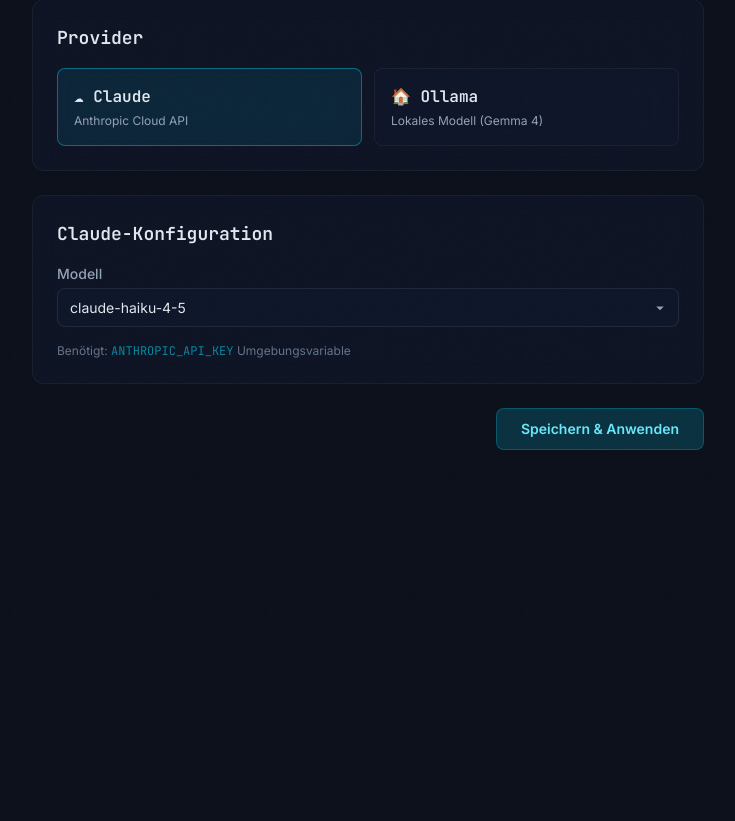
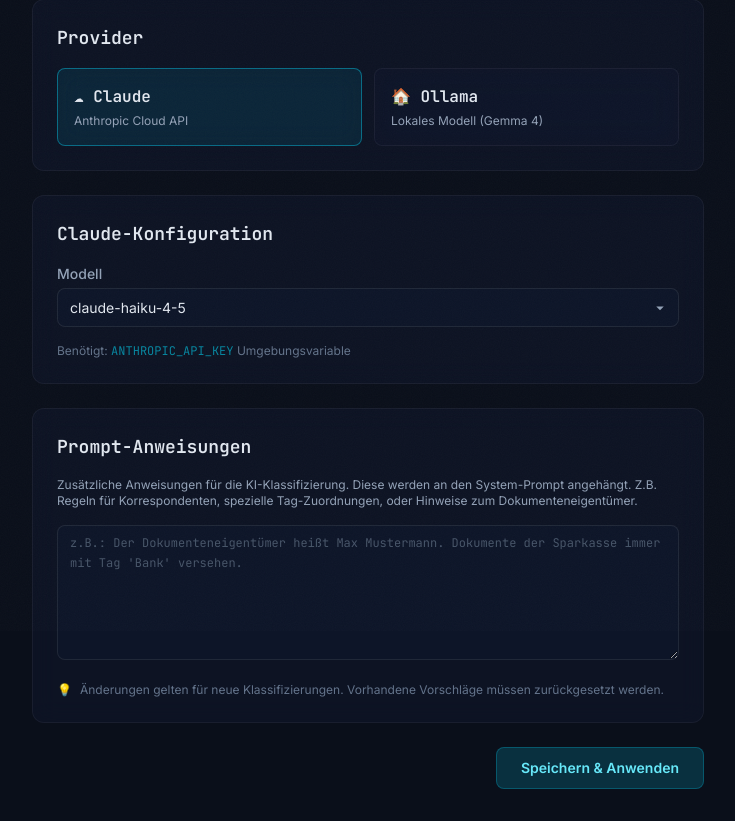
Before and after one commit to nerox89/paperly, a FastAPI app: page /settings in a window 1280 px wide. Shown: the part 169-990 px from the top of the page, without its empty margins (272-1007 px from the left). Before the commit the page ends 619 px from the top, so only its background shows below. Run offline with FastAPI, Linux system fonts and the light colour scheme; data that the repository does not hold is empty; parts of the project's set-up code (start-up, migrations or seed data) failed here and were passed over; some libraries are stand-ins or nearby versions.

Commit message:
Add custom prompt editor to settings page
Users can now add custom instructions that get appended to the system
prompt. Persisted in SQLite settings. Useful for:
- Specifying document owner name to exclude as correspondent
- Custom tag/correspondent mapping rules
- Language or formatting preferences

Co-authored-by: Copilot <223556219+Copilot@users.noreply.github.com>

```diff
--- a/src/paperly/app.py
+++ b/src/paperly/app.py
@@ -102,7 +102,8 @@ async def lifespan(app: FastAPI):
 
     # Build classifier with provider from settings
     provider = _build_provider(state.db)
-    state.classifier = Classifier(provider)
+    custom_prompt = state.db.get_setting("custom_prompt", "")
+    state.classifier = Classifier(provider, custom_prompt=custom_prompt)
 
     state.taxonomy = await state.paperless.get_taxonomy()
 
@@ -802,6 +803,7 @@ async def settings_view(request: Request):
         "claude_model": state.db.get_setting("claude_model", os.environ.get("PAPERLY_CLAUDE_MODEL", "claude-haiku-4-5")),
         "ollama_url": state.db.get_setting("ollama_url", os.environ.get("PAPERLY_OLLAMA_URL", "http://localhost:11434")),
         "ollama_model": state.db.get_setting("ollama_model", os.environ.get("PAPERLY_OLLAMA_MODEL", "gemma4:e4b")),
+        "custom_prompt": state.db.get_setting("custom_prompt", ""),
     }
     return templates.TemplateResponse(
         request,
@@ -821,22 +823,26 @@ async def settings_save(
     claude_model: Annotated[str, Form()] = "claude-haiku-4-5",
     ollama_url: Annotated[str, Form()] = "http://localhost:11434",
     ollama_model: Annotated[str, Form()] = "gemma4:e4b",
+    custom_prompt: Annotated[str, Form()] = "",
 ):
     """Save settings and switch provider."""
     state.db.set_setting("ai_provider", ai_provider)
     state.db.set_setting("claude_model", claude_model)
     state.db.set_setting("ollama_url", ollama_url)
     state.db.set_setting("ollama_model", ollama_model)
+    state.db.set_setting("custom_prompt", custom_prompt.strip())
 
     # Rebuild provider at runtime
     provider = _build_provider(state.db)
     state.classifier.provider = provider
+    state.classifier.custom_prompt = custom_prompt.strip()
 
     current = {
         "ai_provider": ai_provider,
         "claude_model": claude_model,
         "ollama_url": ollama_url,
         "ollama_model": ollama_model,
+        "custom_prompt": custom_prompt.strip(),
     }
     return templates.TemplateResponse(
         request,
--- a/src/paperly/classifier.py
+++ b/src/paperly/classifier.py
@@ -279,8 +279,9 @@ class OllamaProvider(BaseProvider):
 # ---------------------------------------------------------------------------
 
 class Classifier:
-    def __init__(self, provider: BaseProvider) -> None:
+    def __init__(self, provider: BaseProvider, custom_prompt: str = "") -> None:
         self._provider = provider
+        self.custom_prompt = custom_prompt
 
     @property
     def provider(self) -> BaseProvider:
@@ -302,10 +303,12 @@ class Classifier:
         truncated = _smart_truncate(content, MAX_CONTENT_CHARS)
         user_message = _build_user_message(truncated, taxonomy, original_title, filename)
 
-        # Local models benefit from few-shot examples and an explicit closing instruction
+        # Build system prompt: default + optional custom instructions
         system = SYSTEM_PROMPT
+        if self.custom_prompt:
+            system += f"\n\nZusätzliche Anweisungen:\n{self.custom_prompt}\n"
         if self._provider.name == "ollama":
-            system = SYSTEM_PROMPT + FEWSHOT_EXAMPLE
+            system += FEWSHOT_EXAMPLE
 
         try:
             data = await self._provider.generate(system, user_message)
--- a/src/paperly/templates/settings.html
+++ b/src/paperly/templates/settings.html
@@ -103,6 +103,22 @@
       </div>
     </div>
 
+    <!-- Custom Prompt Instructions -->
+    <div class="glass rounded-xl p-6 border border-white/5 space-y-4">
+      <h2 class="text-lg font-mono font-semibold text-slate-200">Prompt-Anweisungen</h2>
+      <p class="text-xs text-slate-400">
+        Zusätzliche Anweisungen für die KI-Klassifizierung. Diese werden an den System-Prompt angehängt.
+        Z.B. Regeln für Korrespondenten, spezielle Tag-Zuordnungen, oder Hinweise zum Dokumenteneigentümer.
+      </p>
+      <textarea name="custom_prompt" id="custom-prompt" rows="6"
+                class="input-dark w-full font-mono text-xs leading-relaxed resize-y"
+                placeholder="z.B.: Der Dokumenteneigentümer heißt Max Mustermann. Dokumente der Sparkasse immer mit Tag 'Bank' versehen.">{{ settings.custom_prompt }}</textarea>
+      <div class="flex items-center gap-2 text-xs text-slate-500">
+        <span>💡</span>
+        <span>Änderungen gelten für neue Klassifizierungen. Vorhandene Vorschläge müssen zurückgesetzt werden.</span>
+      </div>
+    </div>
+
     <!-- Save -->
     <div class="flex justify-end">
       <button type="submit"
```
